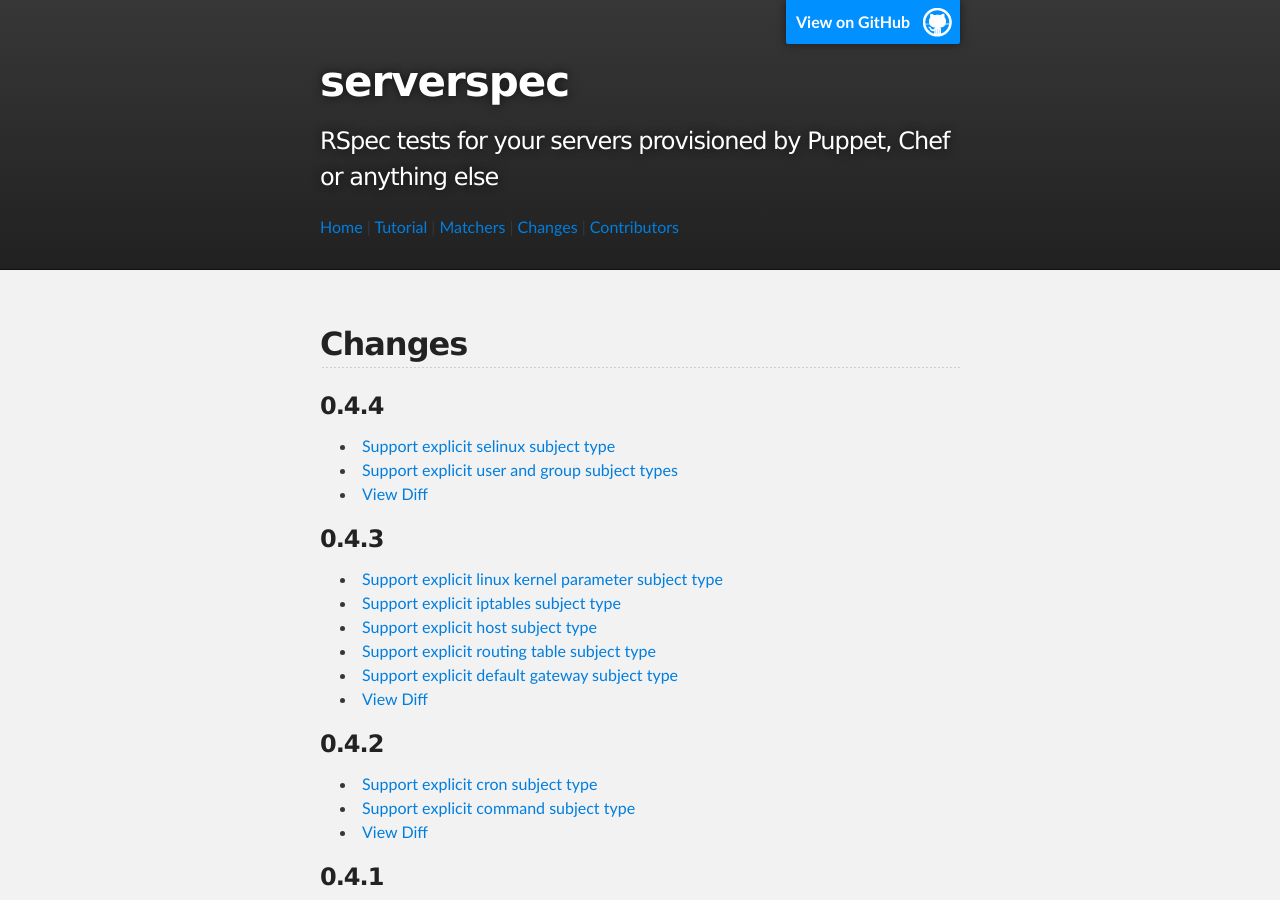
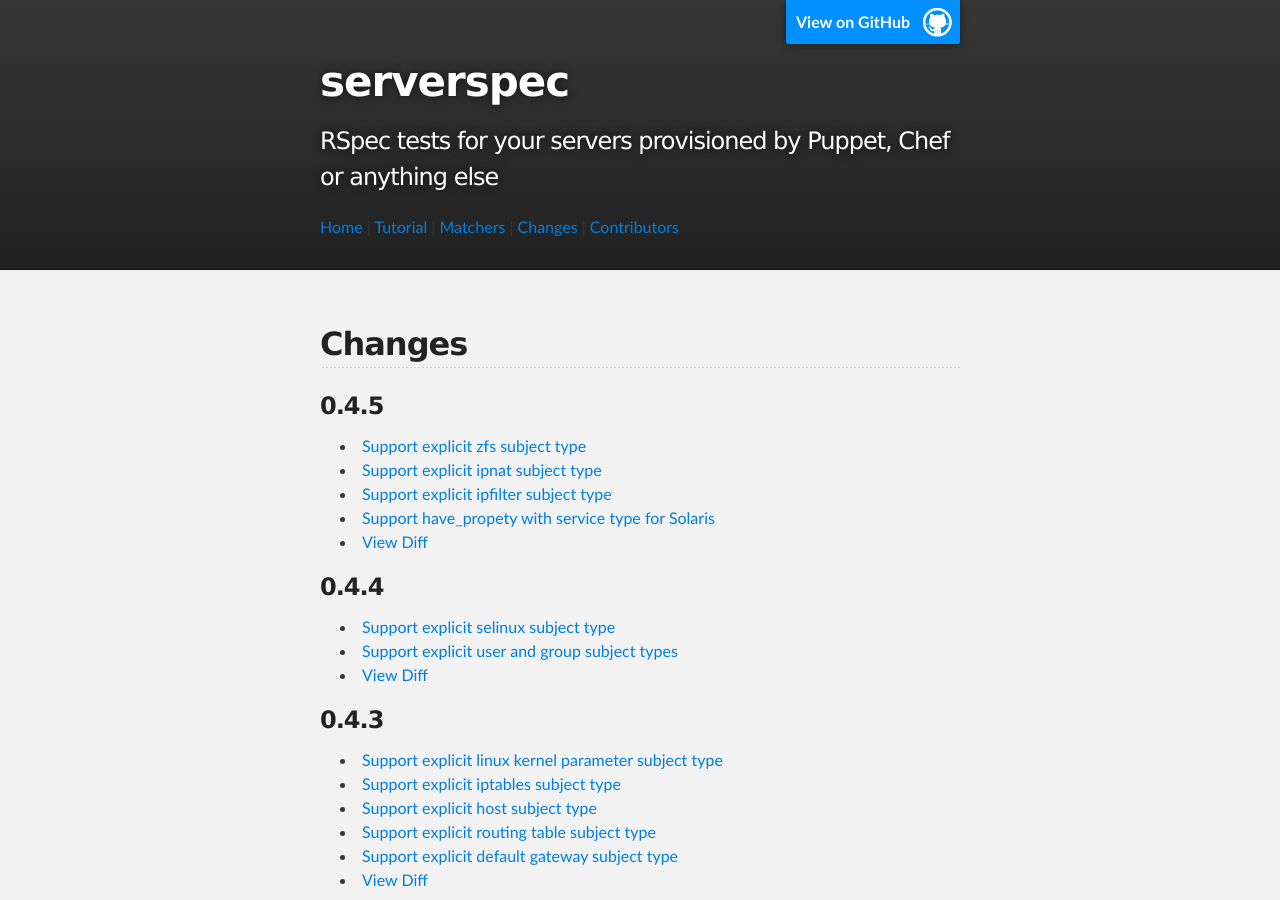
Before and after one commit to serverspec/serverspec.github.io, a Jekyll site: the page built from changes.md, in a window 1280 px wide and 900 px high. Built offline with Jekyll 4.4.1, drawn with Linux system fonts in a browser that asks for light colours; Markdown is read by kramdown in place of the engine named in the settings.

Commit message:
Add changes of v0.4.5

```diff
--- a/changes.md
+++ b/changes.md
@@ -4,6 +4,14 @@ title: changes
 ---
 
 ## Changes
+
+### 0.4.5
+
+ * [Support explicit zfs subject type](https://github.com/mizzy/serverspec/pull/119)
+ * [Support explicit ipnat subject type](https://github.com/mizzy/serverspec/pull/120)
+ * [Support explicit ipfilter subject type](https://github.com/mizzy/serverspec/pull/121)
+ * [Support have_propety with service type for Solaris](https://github.com/mizzy/serverspec/pull/122)
+ * [View Diff](https://github.com/mizzy/serverspec/compare/v0.4.4...v0.4.5)
 
 ### 0.4.4
 
```
